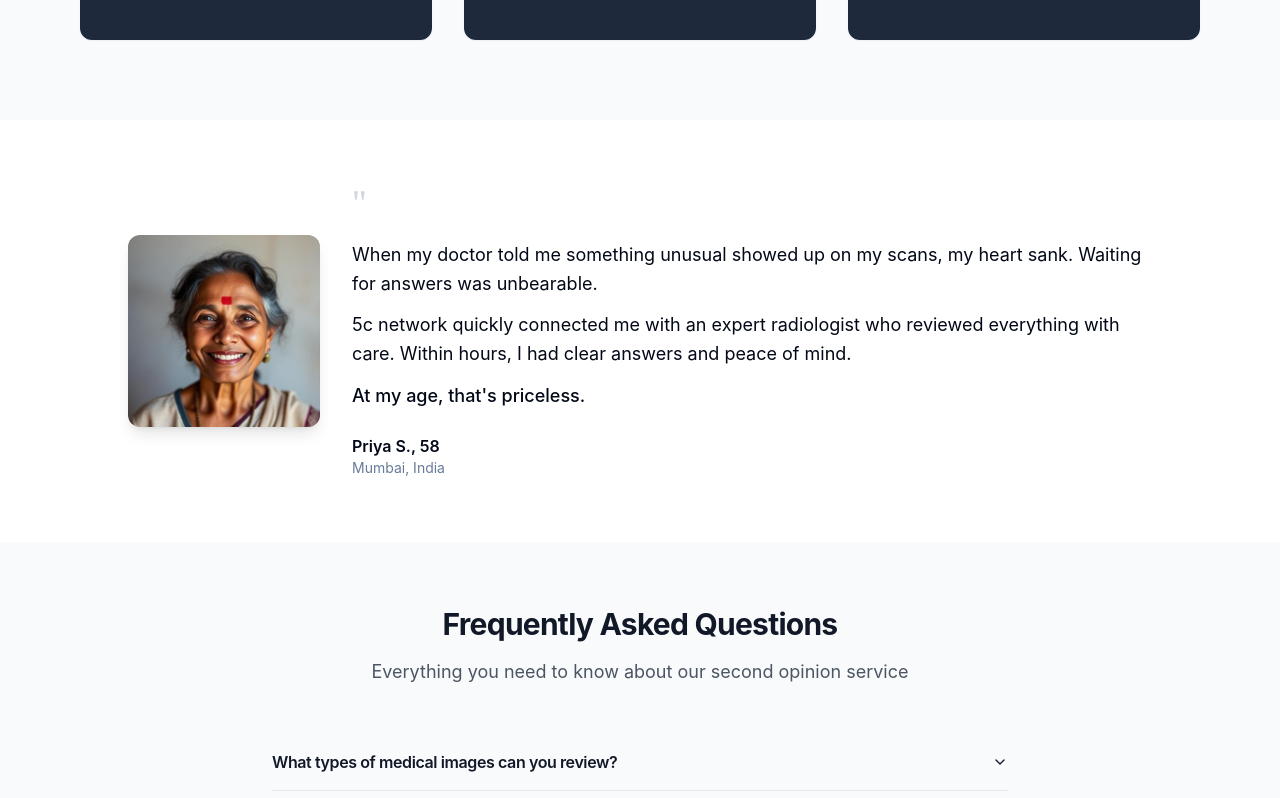
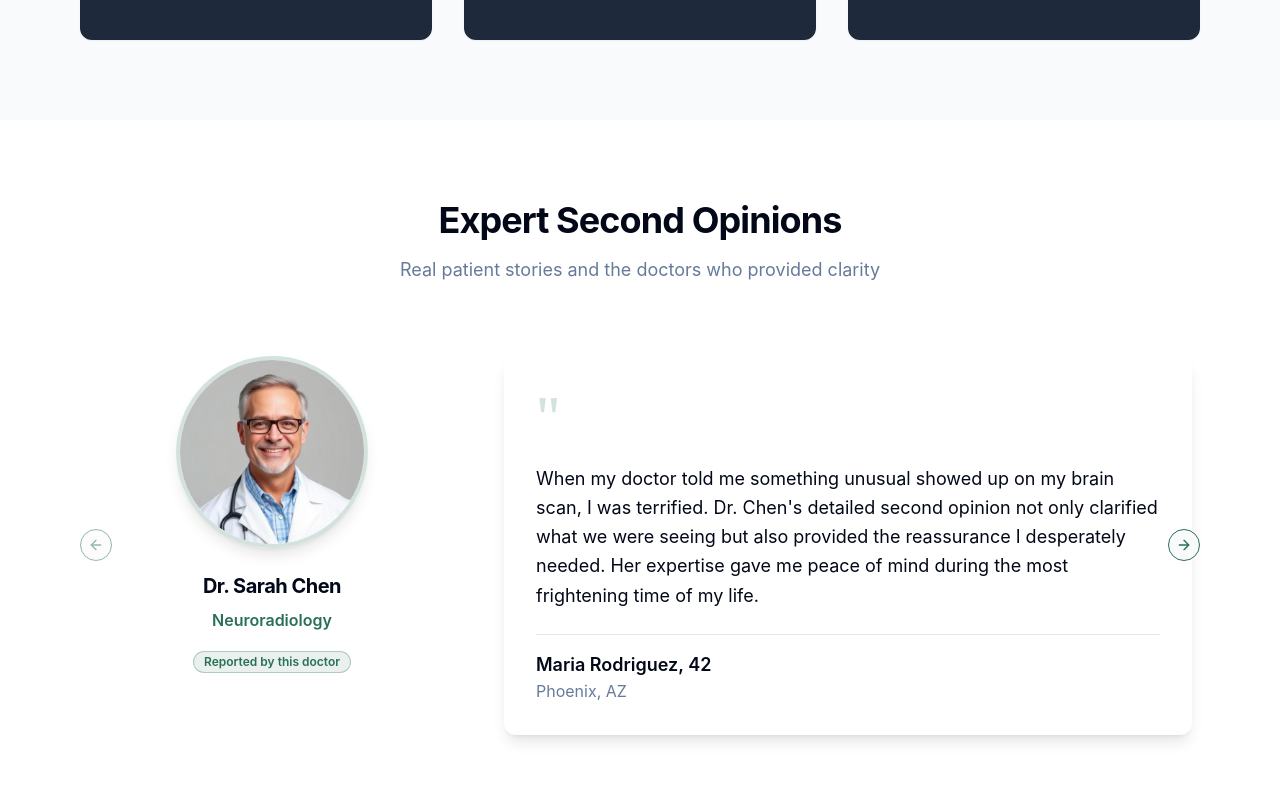
Before and after one commit to aditigandhi-5c/last-opinion, a React (Vite) app: page / in a window 1280 px wide. Shown: the part 3520-4318 px from the top of the page. Built offline with nearby package versions, Linux system fonts and the light colour scheme.

Commit message:
Add testimonials with doctor photos

```diff
--- a/src/pages/Index.tsx
+++ b/src/pages/Index.tsx
@@ -2,6 +2,7 @@ import { Button } from "@/components/ui/button";
 import { Card, CardContent, CardHeader, CardTitle } from "@/components/ui/card";
 import { Badge } from "@/components/ui/badge";
 import { Accordion, AccordionContent, AccordionItem, AccordionTrigger } from "@/components/ui/accordion";
+import { Carousel, CarouselContent, CarouselItem, CarouselNext, CarouselPrevious } from "@/components/ui/carousel";
 import Header from "@/components/layout/Header";
 import Footer from "@/components/layout/Footer";
 import { useNavigate } from "react-router-dom";
@@ -30,6 +31,11 @@ import patientTestimonial from "@/assets/patient-testimonial-indian.jpg";
 import happyPatientLaptop from "@/assets/happy-patient-laptop.jpg";
 import happyPatientConsultation from "@/assets/happy-patient-consultation.jpg";
 import happyCoupleLaptop from "@/assets/happy-couple-laptop.jpg";
+import doctor1 from "@/assets/doctor-1.jpg";
+import doctor2 from "@/assets/doctor-2.jpg";
+import doctor3 from "@/assets/doctor-3.jpg";
+import doctor4 from "@/assets/doctor-4.jpg";
+import doctor5 from "@/assets/doctor-5.jpg";
 import { useScrollAnimation } from "@/hooks/useScrollAnimation";
 
 const Index = () => {
@@ -64,51 +70,66 @@ const Index = () => {
     }
   ];
 
-  const testimonials = [
+  const doctorTestimonials = [
     {
-      text: "The clarity I needed when everything felt uncertain.",
-      author: "Sarah M.",
-      rating: 5
+      doctor: {
+        name: "Dr. Sarah Chen",
+        specialty: "Neuroradiology",
+        image: doctor1
+      },
+      patient: {
+        text: "When my doctor told me something unusual showed up on my brain scan, I was terrified. Dr. Chen's detailed second opinion not only clarified what we were seeing but also provided the reassurance I desperately needed. Her expertise gave me peace of mind during the most frightening time of my life.",
+        author: "Maria Rodriguez, 42",
+        location: "Phoenix, AZ"
+      }
     },
     {
-      text: "Finally, answers that made sense. Life-changing.",
-      author: "David K.",
-      rating: 5
+      doctor: {
+        name: "Dr. Michael Thompson",
+        specialty: "Musculoskeletal Radiology",
+        image: doctor2
+      },
+      patient: {
+        text: "After my MRI showed what looked like a serious spinal issue, I was told I might need major surgery. Dr. Thompson's second opinion revealed it was actually a much more manageable condition. His careful analysis saved me from unnecessary surgery and changed my entire treatment path.",
+        author: "James Wilson, 58",
+        location: "Denver, CO"
+      }
     },
     {
-      text: "Peace of mind when I needed it most.",
-      author: "Maria L.",
-      rating: 5
+      doctor: {
+        name: "Dr. Emily Rodriguez",
+        specialty: "Breast Imaging",
+        image: doctor3
+      },
+      patient: {
+        text: "The mammogram results were unclear and my local radiologist recommended immediate biopsy. Dr. Rodriguez's expert review showed it was likely benign and suggested follow-up imaging instead. Six months later, she was proven right. Her expertise saved me from an invasive procedure.",
+        author: "Linda Chen, 51",
+        location: "San Francisco, CA"
+      }
     },
     {
-      text: "Expert insight that changed my treatment path.",
-      author: "John D.",
-      rating: 5
+      doctor: {
+        name: "Dr. David Park",
+        specialty: "Abdominal Radiology",
+        image: doctor4
+      },
+      patient: {
+        text: "My CT scan showed something concerning in my abdomen, and my doctor was worried about cancer. Dr. Park's thorough second opinion identified it as a benign condition that just needed monitoring. His detailed explanation helped me understand exactly what was happening in my body.",
+        author: "Robert Martinez, 65",
+        location: "Miami, FL"
+      }
     },
     {
-      text: "Professional, fast, and incredibly thorough.",
-      author: "Lisa R.",
-      rating: 5
+      doctor: {
+        name: "Dr. Jennifer Kim",
+        specialty: "Cardiac Imaging",
+        image: doctor5
       },
-    {
-      text: "The second opinion that saved my life.",
-      author: "Michael T.",
-      rating: 5
-    },
-    {
-      text: "Clarity in confusion, hope in uncertainty.",
-      author: "Emma S.",
-      rating: 5
-    },
-    {
-      text: "World-class expertise, caring approach.",
-      author: "Robert H.",
-      rating: 5
-    },
-    {
-      text: "The answers I desperately needed.",
-      author: "Jennifer W.",
-      rating: 5
+      patient: {
+        text: "After my cardiac CT, I was told I might need immediate intervention. Dr. Kim's second opinion provided a more nuanced view that allowed for conservative management first. Her expertise helped me avoid rushing into a procedure I didn't actually need.",
+        author: "Angela Thompson, 47",
+        location: "Boston, MA"
+      }
     }
   ];
 
@@ -396,42 +417,79 @@ const Index = () => {
         </div>
       </section>
 
-      {/* Patient Story Section */}
+      {/* Doctor Testimonials Carousel Section */}
       <section
         ref={patientStoryAnimation.ref}
-        className={`py-12 md:py-16 bg-white transition-all duration-1000 delay-500 ${
+        className={`py-16 md:py-20 bg-white transition-all duration-1000 delay-500 ${
           patientStoryAnimation.isVisible
             ? 'opacity-100 translate-y-0'
             : 'opacity-0 translate-y-10'
         }`}
       >
         <div className="container mx-auto px-4">
-          <div className="flex flex-col md:flex-row items-center gap-6 md:gap-8 max-w-5xl mx-auto">
-            <div className="flex-shrink-0 w-40 md:w-48">
+          <div className="text-center mb-12">
+            <h2 className="text-3xl md:text-4xl font-bold text-foreground mb-4">
+              Expert Second Opinions
+            </h2>
+            <p className="text-lg text-muted-foreground">
+              Real patient stories and the doctors who provided clarity
+            </p>
+          </div>
+
+          <div className="max-w-6xl mx-auto">
+            <Carousel className="w-full">
+              <CarouselContent>
+                {doctorTestimonials.map((testimonial, index) => (
+                  <CarouselItem key={index}>
+                    <div className="flex flex-col lg:flex-row items-start gap-8 lg:gap-12 p-6">
+                      {/* Doctor Section */}
+                      <div className="flex-shrink-0 lg:w-1/3">
+                        <div className="text-center">
+                          <div className="relative mb-6">
                             <img
-                src={patientTestimonial}
-                alt="Patient testimonial"
-                className="w-40 h-40 md:w-48 md:h-48 object-cover rounded-lg shadow-lg"
+                              src={testimonial.doctor.image}
+                              alt={testimonial.doctor.name}
+                              className="w-40 h-40 md:w-48 md:h-48 object-cover rounded-full mx-auto shadow-lg border-4 border-primary/20"
                             />
                           </div>
-            <div className="flex-1 space-y-4">
-              <div className="text-4xl text-muted-foreground/30 font-serif">"</div>
-              <div className="space-y-3">
-                <p className="text-lg text-foreground leading-relaxed">
-                  When my doctor told me something unusual showed up on my scans, my heart sank. Waiting for answers was unbearable.
+                          <h3 className="text-xl font-bold text-foreground mb-2">
+                            {testimonial.doctor.name}
+                          </h3>
+                          <p className="text-primary font-semibold mb-4">
+                            {testimonial.doctor.specialty}
                           </p>
-                <p className="text-lg text-foreground leading-relaxed">
-                  5c network quickly connected me with an expert radiologist who reviewed everything with care. Within hours, I had clear answers and peace of mind.
-                </p>
-                <p className="text-lg text-foreground leading-relaxed font-medium">
-                  At my age, that's priceless.
-                </p>
-              </div>
-              <div className="pt-2">
-                <p className="text-base font-semibold text-foreground">Priya S., 58</p>
-                <p className="text-sm text-muted-foreground">Mumbai, India</p>
+                          <Badge variant="outline" className="bg-primary/10 text-primary border-primary/30">
+                            Reported by this doctor
+                          </Badge>
                         </div>
                       </div>
+
+                      {/* Patient Review Section */}
+                      <div className="flex-1 lg:w-2/3">
+                        <Card className="h-full border-0 shadow-lg">
+                          <CardContent className="p-8">
+                            <div className="text-6xl text-primary/20 font-serif mb-4">"</div>
+                            <blockquote className="text-lg text-foreground leading-relaxed mb-6">
+                              {testimonial.patient.text}
+                            </blockquote>
+                            <footer className="border-t pt-4">
+                              <p className="font-semibold text-foreground text-lg">
+                                {testimonial.patient.author}
+                              </p>
+                              <p className="text-muted-foreground">
+                                {testimonial.patient.location}
+                              </p>
+                            </footer>
+                          </CardContent>
+                        </Card>
+                      </div>
+                    </div>
+                  </CarouselItem>
+                ))}
+              </CarouselContent>
+              <CarouselPrevious className="left-4" />
+              <CarouselNext className="right-4" />
+            </Carousel>
           </div>
         </div>
       </section>
@@ -492,46 +550,6 @@ const Index = () => {
         </div>
       </section>
 
-      {/* Testimonials Section */}
-      <section
-        ref={testimonialsAnimation.ref}
-        className={`py-16 bg-white transition-all duration-1000 delay-700 ${
-          testimonialsAnimation.isVisible
-            ? 'opacity-100 translate-y-0'
-            : 'opacity-0 translate-y-10'
-        }`}
-      >
-        <div className="container mx-auto px-4">
-          <div className="text-center mb-12">
-            <h2 className="text-3xl font-bold text-gray-900 mb-4">
-              What Our Patients Say
-            </h2>
-            <p className="text-lg text-gray-600">
-              Real stories from patients who found clarity through our service
-            </p>
-          </div>
-
-          <div className="grid md:grid-cols-2 lg:grid-cols-3 gap-6 max-w-6xl mx-auto">
-            {testimonials.map((testimonial, index) => (
-              <Card key={index} className="h-full border-gray-200 hover:shadow-lg transition-shadow duration-300">
-                <CardContent className="p-6 h-full flex flex-col">
-                  <div className="flex mb-4">
-                    {[...Array(testimonial.rating)].map((_, i) => (
-                      <Star key={i} className="h-5 w-5 fill-yellow-400 text-yellow-400" />
-                    ))}
-                  </div>
-                  <blockquote className="text-gray-700 mb-4 flex-grow">
-                    "{testimonial.text}"
-                  </blockquote>
-                  <footer className="text-sm font-semibold text-gray-900">
-                    — {testimonial.author}
-                  </footer>
-                </CardContent>
-              </Card>
-            ))}
-          </div>
-        </div>
-      </section>
 
       {/* Final CTA Section */}
       <section
```
Lines whose indentation alone changed are shown as unchanged.
